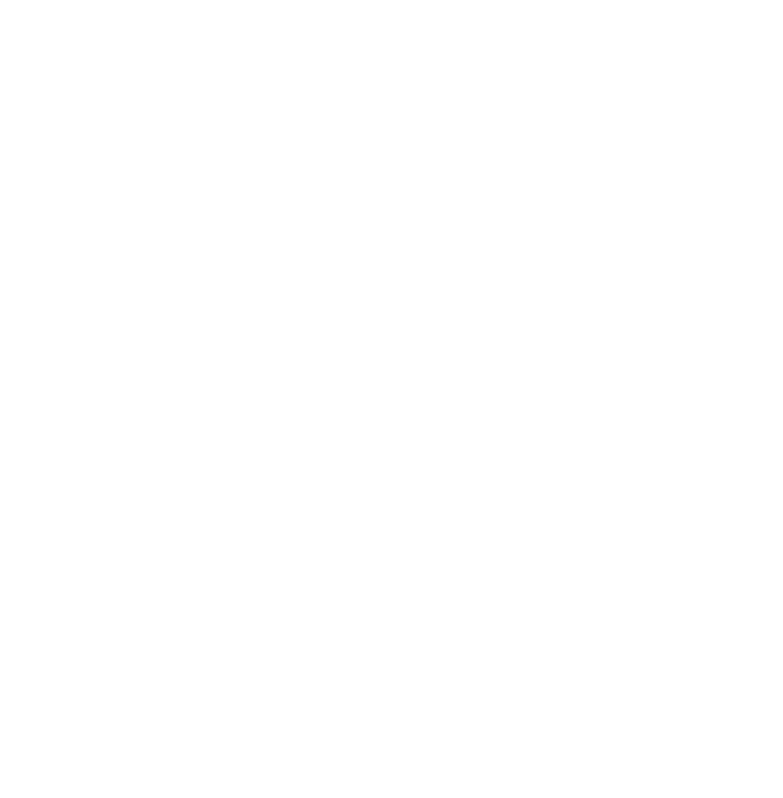
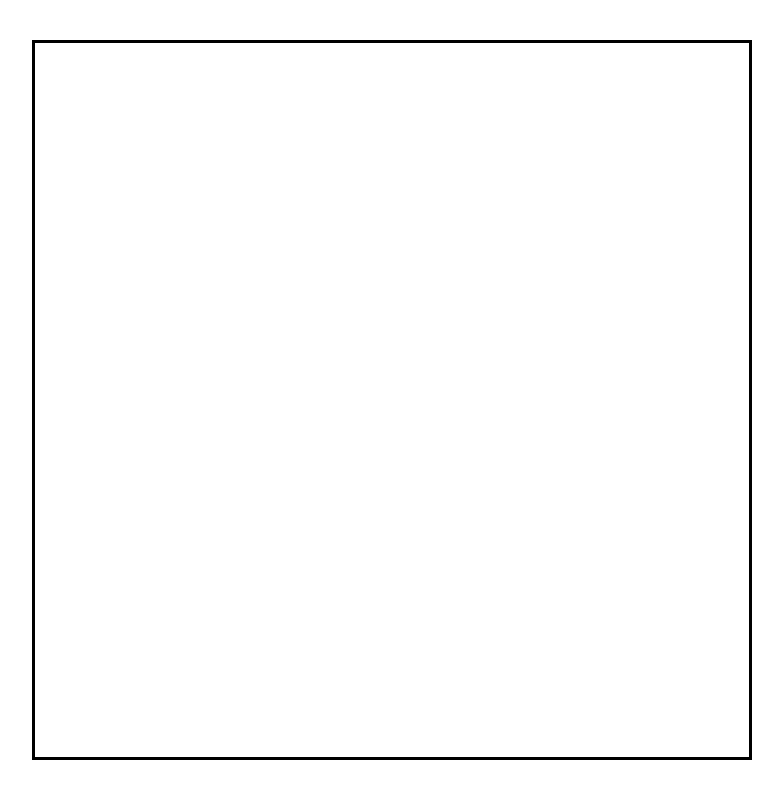
Before and after one commit to AmgadSa/Div-sketch, a plain HTML site: page index.html in a window 1280 px wide. Shown: the whole page, without its empty margins (336-1119 px from the left). Drawn offline with Linux system fonts and the light colour scheme.

Commit message:
Add intial style

```diff
--- a/index.html
+++ b/index.html
@@ -6,6 +6,7 @@
     <meta name="viewport" content="width=device-width, initial-scale=1.0">
     <title>Div Sketch</title>
     <script src="script.js" defer></script>
+    <link rel="stylesheet" href="style.css">
 </head>
 <body>
 
--- /dev/null
+++ b/style.css
@@ -0,0 +1,20 @@
+html {
+    height: 100%;
+}
+body {
+    height: 90vh;
+    width: 90vh;
+    margin: 5vh 15vw 5vh auto;
+    display: flex;
+    justify-content: center;
+    align-items: center;
+    flex-wrap: wrap;
+    border: 3px solid black;
+}
+.grid-div {
+    height: 6.25%;
+    width: 6.25%;
+}
+*{
+    box-sizing: border-box;
+}
```
